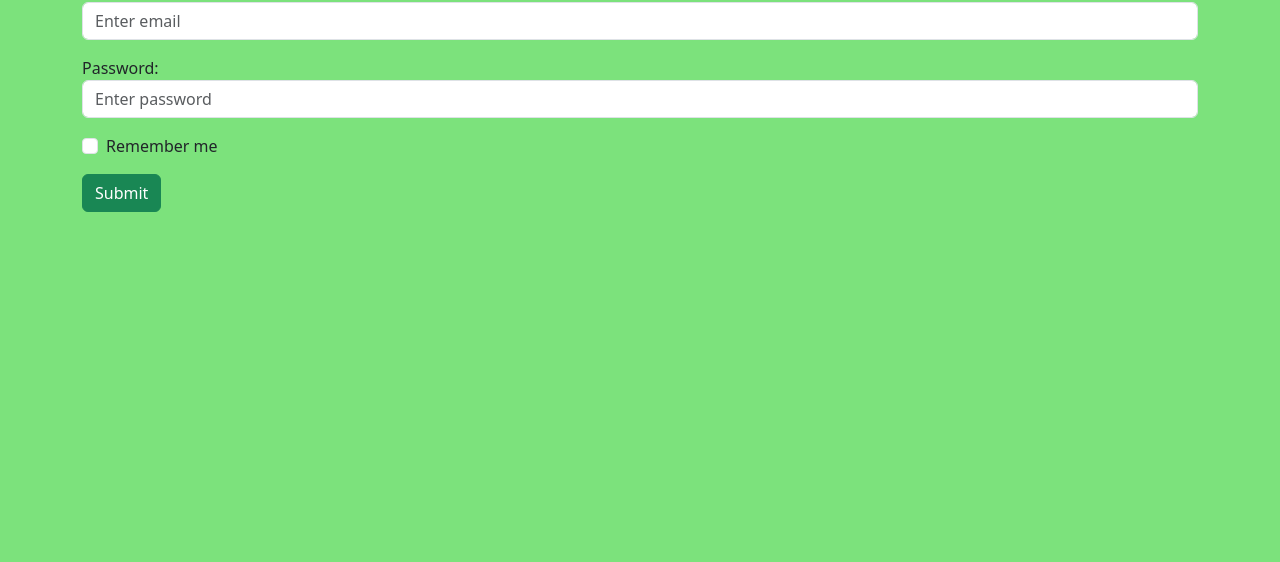
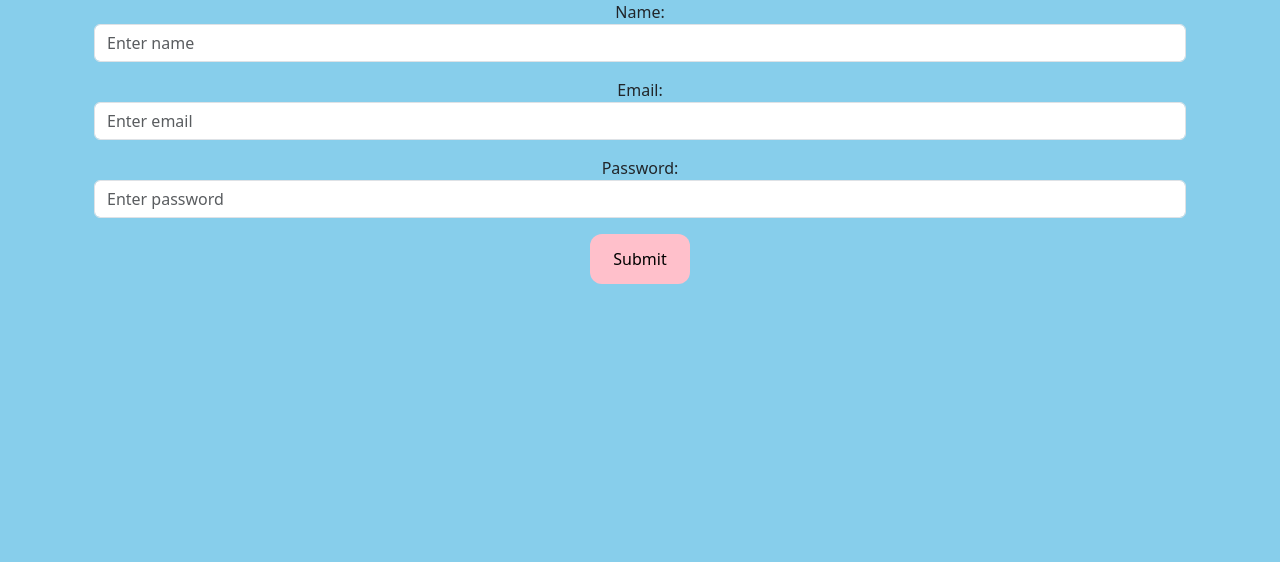
Before and after one commit to ThembelihleQueeneth/form-validation, a website: page index.html in a window 1280 px wide. Shown: the part 238-800 px from the top of the page. Drawn offline with nearby package versions, Linux system fonts and the light colour scheme.

Commit message:
Update index.html

```diff
--- a/index.html
+++ b/index.html
@@ -8,19 +8,64 @@
   <script src="https://cdn.jsdelivr.net/npm/bootstrap@5.3.3/dist/js/bootstrap.bundle.min.js"></script>
   <style>
     body{
-      background-color: rgb(124, 226, 124);
+    background-color: #87CEEB;
     }
-    h2{
-      margin-top: 50px;
+    .container{
+        justify-content: center;
+        align-items: center;
+        text-align: center;
+        margin-top:5%;
     }
-    h2{
-      margin-bottom: 50px;
+    .container img{
+        color: pink;
+        background-color: pink;
+        margin-bottom: 20px;
+        border-radius: 12px;
     }
+    #submitBtn{
+        background-color: pink;
+        width: 100px;
+        height: 50px;
+        border: none;
+        border-radius: 12px;
+    }
+    #submitBtn:hover{
+        background-color: rgb(240, 52, 83);
+        color: #fff;
+    }
+
   </style>
 </head>
 <body>
 
-<div class="container mt-3">
+    <div class="container">
+
+
+        <div class="container mt-3">
+            <img src="assets/user-solid-full.svg" alt="" width="100" height="100">
+                <h2>Create an Account</h2>
+            <form action="">
+                <div class="mb-3 mt-3">
+                <label for="name">Name:</label>
+                <input type="text" class="form-control" id="name" placeholder="Enter name" name="name" required>
+                </div>
+                <div class="mb-3 mt-3">
+                <label for="email">Email:</label>
+                <input type="email" class="form-control" id="email" placeholder="Enter email" name="email" required>
+                </div>
+                <div class="mb-3">
+                <label for="pwd">Password:</label>
+                <input type="password" class="form-control" id="pwd" placeholder="Enter password" name="pswd" required>
+                </div>
+                <button type="button" id="submitBtn">Submit</button>
+
+</div>
+    </div>
+
+
+
+
+<!-- <div class="container mt-3">
   <h2>Validation form</h2>
   <form action="">
     <div class="mb-3 mt-3">
@@ -35,14 +80,10 @@
       <label for="pwd">Password:</label>
       <input type="password" class="form-control" id="pwd" placeholder="Enter password" name="pswd" required>
     </div>
-    <div class="form-check mb-3">
-      <label class="form-check-label">
-        <input class="form-check-input" type="checkbox" name="remember"> Remember me
-      </label>
-    </div>
+
     <button type="submit" class="btn btn-success" onclick="validateForm()">Submit</button>
   </form>
-</div>
+</div> -->
 
 <script>
 
```
